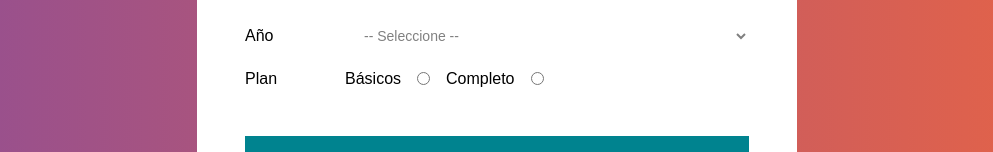
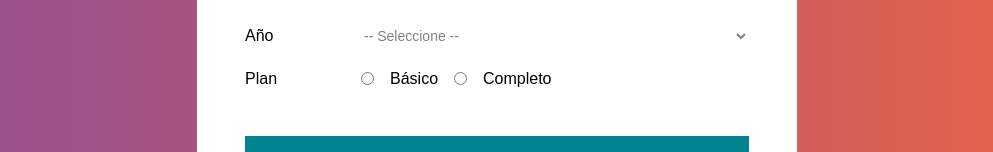
Before and after one commit to pablocastillo2017/Cotizador_React, a React (Create React App) app: page / in a window 1280 px wide. Shown: the part 137-289 px from the top of the page, without its empty margins (143-1136 px from the left). Built offline with nearby package versions, Linux system fonts and the light colour scheme.

Commit message:
7- 91 Leyendo La informacion que el Usuario Selecciona

```diff
--- a/src/components/Formulario.js
+++ b/src/components/Formulario.js
@@ -1,4 +1,4 @@
-import React from "react";
+import React ,{useState}from "react";
 import styled from "@emotion/styled";
 
 const Campo = styled.div`
@@ -64,11 +64,35 @@ const Boton = styled.button`
 // background-color > cambia el color de fondo del boton
 
 const Formulario = () => {
+
+  const [datos , guardarDatos] = useState({
+    marca:'',
+    year:'',
+    plan:''
+  });
+
+  // Extraer Valores del State
+  const {marca ,year ,plan} = datos;
+
+  // Leer Datos del Formulario y colocarlos en el State
+   const obtenerInformcion = e =>{
+    guardarDatos({
+       ...datos,
+       [e.target.name] : e.target.value
+    })
+   }
+
+
   return (
     <form>
       <Campo>
         <Label>Marca</Label>
-        <Select>
+        <Select
+          name="marca"
+          value={marca}
+          onChange={obtenerInformcion}
+
+        >
           <option value="">---Selecione---</option>
           <option value="americano">Americano</option>
           <option value="europeo">Europeo</option>
@@ -78,7 +102,11 @@ const Formulario = () => {
 
       <Campo>
         <Label>Año</Label>
-        <Select>
+        <Select
+          name ="year"
+          value = {year}
+          onChange={obtenerInformcion}
+        >
           <option value="">-- Seleccione --</option>
           <option value="2021">2021</option>
           <option value="2020">2020</option>
@@ -92,25 +120,25 @@ const Formulario = () => {
           <option value="2012">2012</option>
         </Select>
       </Campo>
+
       <Campo>
                 <Label>Plan</Label>
-          {/* <InputRadio
+                <InputRadio
                     type="radio"
                     name="plan"
                     value="basico"
+                    checked={plan === "basico"}
+                    onChange={obtenerInformcion}
+                /> Básico
 
-            />*/}Básicos
-            <InputRadio
-            type="radio"
-            name="plan"
-            value="Básicos"
 
-            />Completo
                 <InputRadio
                     type="radio"
                     name="plan"
                     value="completo"
-            />
+                    checked={plan === "completo"}
+                    onChange={obtenerInformcion}
+                /> Completo
             </Campo>
 
       <Boton type="button">Cotizar</Boton>
```
Lines whose indentation alone changed are shown as unchanged.
